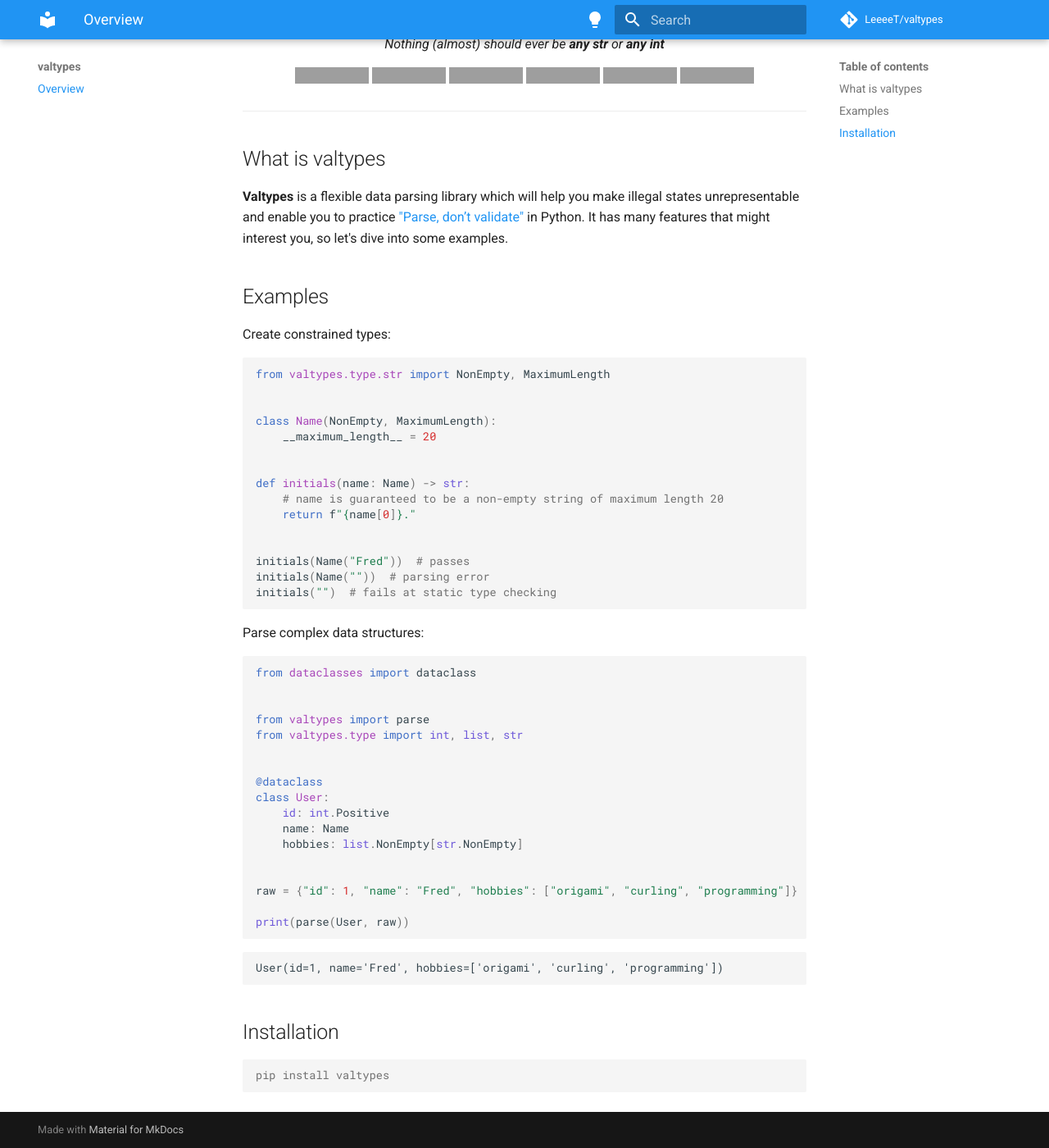
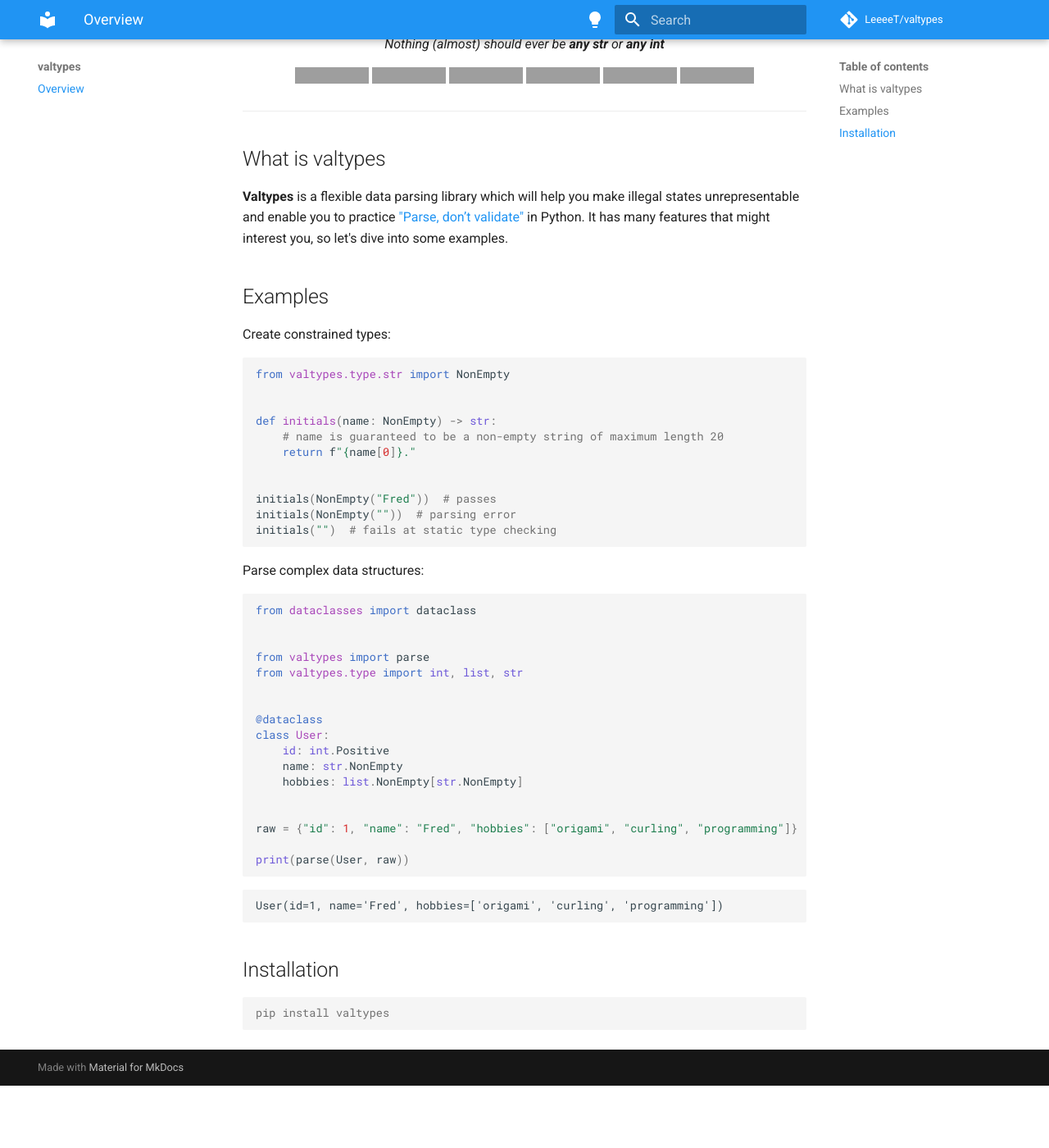
Before and after one commit to LeeeeT/valtypes, an MkDocs documentation site: the page built from docs/index.md, in a window 1280 px wide and 1400 px high, scrolled down 370 px. Shown: the whole window at 82% size. Built offline with MkDocs 1.6.1 and Material for MkDocs 9.7.7, drawn with Linux system fonts in a browser that asks for light colours; comment, search, counter and statistics services are not loaded; after the commit the page ends 1694 px from its top, so only the background shows below that; grey boxes are pictures that could not be loaded.

Commit message:
ci: use PAT for release-please (#32)
docs: fix outdated example

````diff
--- a/docs/index.md
+++ b/docs/index.md
@@ -38,20 +38,16 @@
 Create constrained types:
 
 ```python
-from valtypes.type.str import NonEmpty, MaximumLength
+from valtypes.type.str import NonEmpty
 
 
-class Name(NonEmpty, MaximumLength):
-    __maximum_length__ = 20
-
-
-def initials(name: Name) -> str:
+def initials(name: NonEmpty) -> str:
     # name is guaranteed to be a non-empty string of maximum length 20
     return f"{name[0]}."
 
 
-initials(Name("Fred"))  # passes
-initials(Name(""))  # parsing error
+initials(NonEmpty("Fred"))  # passes
+initials(NonEmpty(""))  # parsing error
 initials("")  # fails at static type checking
 ```
 
@@ -68,7 +64,7 @@ from valtypes.type import int, list, str
 @dataclass
 class User:
     id: int.Positive
-    name: Name
+    name: str.NonEmpty
     hobbies: list.NonEmpty[str.NonEmpty]
 
 
````
Also changed, not shown: README.md (+5 -9 lines), 2 other files.
